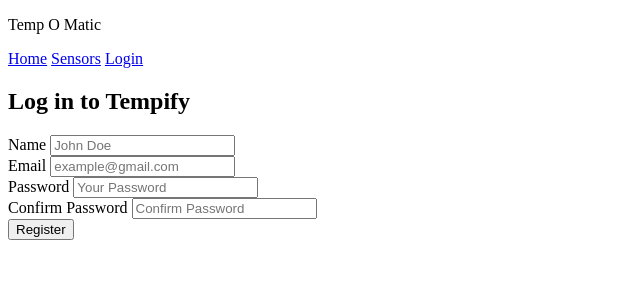
After one commit to chealy90/iot_individual_project, a Flask app: template server/templates/register.html in a window 1280 px wide. The commit adds this page. Shown: the top 300 px of the page, without its empty margins (0-640 px from the left). Run offline with Flask 3, Linux system fonts and the light colour scheme; the template is opened without the code that fills it, so the values that code supplies are empty.

Commit message:
feat: Create Register Page
Created the register frontend page, and route to create new users

```diff
--- a/server/__init__.py
+++ b/server/__init__.py
@@ -1,18 +1,22 @@
 from flask import Flask, render_template, request, session, redirect
-from flask_sqlalchemy import SQLAlchemy
 from flask_session import Session
 from dotenv import load_dotenv
 import os
 from werkzeug.security import generate_password_hash, check_password_hash
 from functools import wraps
-from . import db as database
+#from . import db as database
+import db as database
+
+
+load_dotenv()
 
 app = Flask(__name__)
+app.secret_key = "secret"
 
 #set up db
 app.config["SQLALCHEMY_DATABASE_URI"] = os.getenv("DATABASE_URI")
 app.config["SQLALCHEMY_TRACK_MODIFICATIONS"] = False
-db = SQLAlchemy(app)
+database.db.init_app(app)
 
 
 
@@ -74,7 +78,7 @@ def login():
             return render_template("login.html", error="Password is Required")
 
         #validate login
-        user = db.find_user_if_exists(email)
+        user = database.find_user_if_exists(email)
         if not user:
             return render_template("login.html", error="Invalid email and password combination")
 
@@ -91,11 +95,47 @@ def login():
 
 @app.route('/logout')
 def logout():
-    pass
+    session.clear()
+    return redirect("/")
 
-@app.route('/register')
+
+@app.route('/register', methods=["GET", "POST"])
 def register():
-    pass
+    if request.method == "GET":
+        return render_template("register.html")
+    elif request.method == "POST":
+        name = request.form["name"]
+        email = request.form["email"]
+        password = request.form["password"]
+        confirm_password = request.form["confirmPassword"]
+
+        #validate forms
+        if not name:
+            return render_template("register.html", error="Name is Required")
+        if not email:
+            return render_template("register.html", error="Email is Required")
+        if not password:
+            return render_template("register.html", error="Password is Required")
+        if not confirm_password:
+            return render_template("register.html", error="Please Confirm Password")
+
+        if password != confirm_password:
+            return render_template("register.html", error="Passwords do not match")
+
+        #create new user and log in
+        hashed_password = generate_password_hash(password)
+        created = database.register_new_user(name, email, hashed_password)
+
+        if not created:
+            return render_template("register.html", error="User Already Exists")
+        else:
+            session["email"] = email
+            session["logged_in"] = 1
+            return redirect("/sensors")
+
+
+
+
 
 
 
--- /dev/null
+++ b/server/aws_env/pyvenv.cfg
@@ -0,0 +1,5 @@
+home = C:\Users\chris\AppData\Local\Programs\Python\Python311
+include-system-site-packages = false
+version = 3.11.5
+executable = C:\Users\chris\AppData\Local\Programs\Python\Python311\python.exe
+command = C:\Users\chris\AppData\Local\Programs\Python\Python311\python.exe -m venv C:\Users\chris\Desktop\Projects\iot_individual_project\server\aws_env
--- a/server/templates/layout.html
+++ b/server/templates/layout.html
@@ -12,10 +12,10 @@
         <nav>
             <a href="/">Home</a>
             <a href="/sensors">Sensors</a>
-            {% if user_id != None %}
+            {% if session.get("email") %}
+                <a href="/logout">Logout</a>
+            {% else %}
                 <a href="/login">Login</a>
-            {% else %}
-                <a href="/logout">Logout</a>
             {% endif %}
         </nav>
     </header>
--- a/server/templates/login.html
+++ b/server/templates/login.html
@@ -2,7 +2,7 @@
 {% block body %}
 <div id="loginForm">
     <h2>Log in to Tempify</h2>
-    <form action="/login" method="post">
+    <form action="/register" method="post">
         {% if error %}
         <p>{{ error }}</p>
         {% endif %}
@@ -27,6 +27,10 @@
         <button type="submit">
             Log In
         </button>
+
+        <p>Don't have an account? <a href="/register">Register Now</a></p>
     </form>
+
+
 </div>
 {% endblock %}
--- /dev/null
+++ b/server/templates/register.html
@@ -0,0 +1,50 @@
+{% extends "layout.html" %}
+{% block body %}
+<div id="registerForm">
+    <h2>Log in to Tempify</h2>
+    <form action="/register" method="post">
+        {% if error %}
+        <p>{{ error }}</p>
+        {% endif %}
+        <div class="formField">
+            <label for="name">Name</label>
+            <input
+                type="text"
+                name="name"
+                required
+                placeholder="John Doe"
+            />
+        </div>
+        <div class="formField">
+            <label for="email">Email</label>
+            <input
+                type="text"
+                name="email"
+                required
+                placeholder="example@gmail.com"
+            />
+        </div>
+        <div class="formField">
+            <label for="password">Password</label>
+            <input
+                type="password"
+                name="password"
+                required
+                placeholder="Your Password"
+            />
+        </div>
+        <div class="formField">
+            <label for="confirmPassword">Confirm Password</label>
+            <input
+                type="password"
+                name="confirmPassword"
+                required
+                placeholder="Confirm Password"
+            />
+        </div>
+        <button type="submit">
+            Register
+        </button>
+    </form>
+</div>
+{% endblock %}
```
Also changed, not shown: server/db.py (+15 -3 lines), 12 other files.
